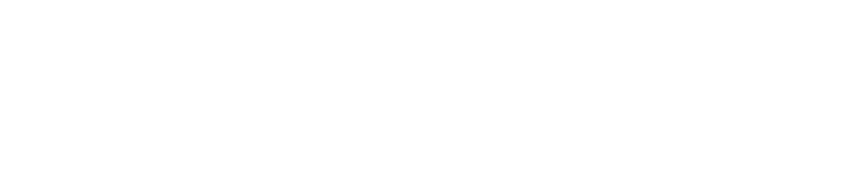
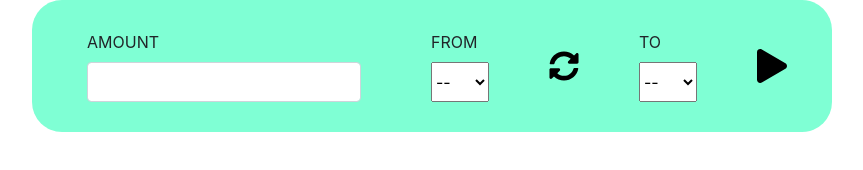
Before and after one commit to eatmoarrice/CurrencyConverter, a plain HTML site: page index.html in a window 1280 px wide. Shown: the whole page, without its empty margins (208-1071 px from the left). Drawn offline with nearby package versions, Linux system fonts and the light colour scheme.

Commit message:
currency converter

```diff
--- a/index.html
+++ b/index.html
@@ -4,9 +4,45 @@
     <meta charset="UTF-8">
     <meta name="viewport" content="width=device-width, initial-scale=1.0">
     <title>Document</title>
+    <link rel="stylesheet" href="https://stackpath.bootstrapcdn.com/bootstrap/4.4.1/css/bootstrap.min.css" integrity="sha384-Vkoo8x4CGsO3+Hhxv8T/Q5PaXtkKtu6ug5TOeNV6gBiFeWPGFN9MuhOf23Q9Ifjh" crossorigin="anonymous">
     <link rel="stylesheet" href="style.css">
 </head>
 <body>
+    <div class="input-card">
+        <form class="card-content d-flex align-items-center justify-content-around">
+            <div class="form-group content-item">
+                <label for="amount">AMOUNT</label>
+                <input type="number" class="form-control" id="amount">
+            </div>
+            <div class="form-group content-item d-flex flex-column">
+                <label for="from">FROM</label>
+                    <select id="from">
+                        <option value="none">--</option>
+                        <option value="USD">USD</option>
+                        <option value="VND">VND</option>
+                        <option value="EUR">EUR</option>
+                        <option value="MYR">MYR</option>
+                        <option value="AUD">AUD</option>
+                        <option value="GBP">GBP</option>
+                     </select>
+            </div>
+            <img src="img/sync-alt.svg" width="30px;" class="switch-icon" onclick="switchPlace()">
+            <div class="form-group content-item d-flex flex-column">
+                <label for="to">TO</label>
+                <select id="to">
+                    <option value="none">--</option>
+                        <option value="USD">USD</option>
+                        <option value="VND">VND</option>
+                        <option value="EUR">EUR</option>
+                        <option value="MYR">MYR</option>
+                        <option value="AUD">AUD</option>
+                        <option value="GBP">GBP</option>
+                 </select>
+            </div>
+            <img src="img/play.svg" width="30px;" class="start-icon" onclick="calculate()">
+        </form>
+        <div id="result"></div>
+    </div>
     <script src="main.js"></script>
 </body>
 </html>
--- a/main.js
+++ b/main.js
@@ -0,0 +1,51 @@
+const ratePerUSD = {
+    "USD": 1,
+    "VND": 23208.4,
+    "EUR": 0.92397,
+    "AUD": 1.53669,
+    "MYR": 4.33376,
+    "GBP": 0.80870
+}
+
+let rateA = 0;
+let rateB = 0;
+let from = "";
+let to = "";
+let amount = 0;
+let result = 0;
+let beautifulnumber = "";
+
+function calculate() {
+    amount = document.getElementById("amount").value;
+    from = document.getElementById("from").value;
+    to = document.getElementById("to").value;
+    console.log(from + to + amount);
+    getRatePerUSD();
+    result = amount * rateB / rateA;
+    result = result.toFixed(2);
+    beautifulnumber = formatCurrency(to,result);
+    document.getElementById("result").innerHTML = `${amount} ${from} to ${to} is ${beautifulnumber}`;
+}
+
+function switchPlace() {
+    let from = document.getElementById("from").value;
+    let to = document.getElementById("to").value;
+    document.getElementById("from").value = to;
+    document.getElementById("to").value = from;
+}
+
+function getRatePerUSD() {
+    for (let [key, value] of Object.entries(ratePerUSD)) {
+        console.log(key, value)
+        if (from === key) {rateA = value;}
+        if (to === key) {rateB = value;}
+    }
+}
+
+function formatCurrency(type, value) {
+    const formatter = new Intl.NumberFormat(type, {
+      currency: type,
+      style: "currency"
+    });
+    return formatter.format(value);
+  }
--- a/style.css
+++ b/style.css
@@ -0,0 +1,21 @@
+
+.input-card {
+    padding: 20px;
+    margin: auto;
+    max-width: 800px;
+    background-color: aquamarine;
+    border-radius: 30px;
+}
+
+
+.content-item {
+    margin: 10px;
+}
+
+#amount, #from, #to {
+    height: 40px;
+}
+
+.switch-icon, .start-icon {
+    cursor: pointer;
+}
```
Also changed, not shown: img/play.svg (added), img/sync-alt.svg (added).
